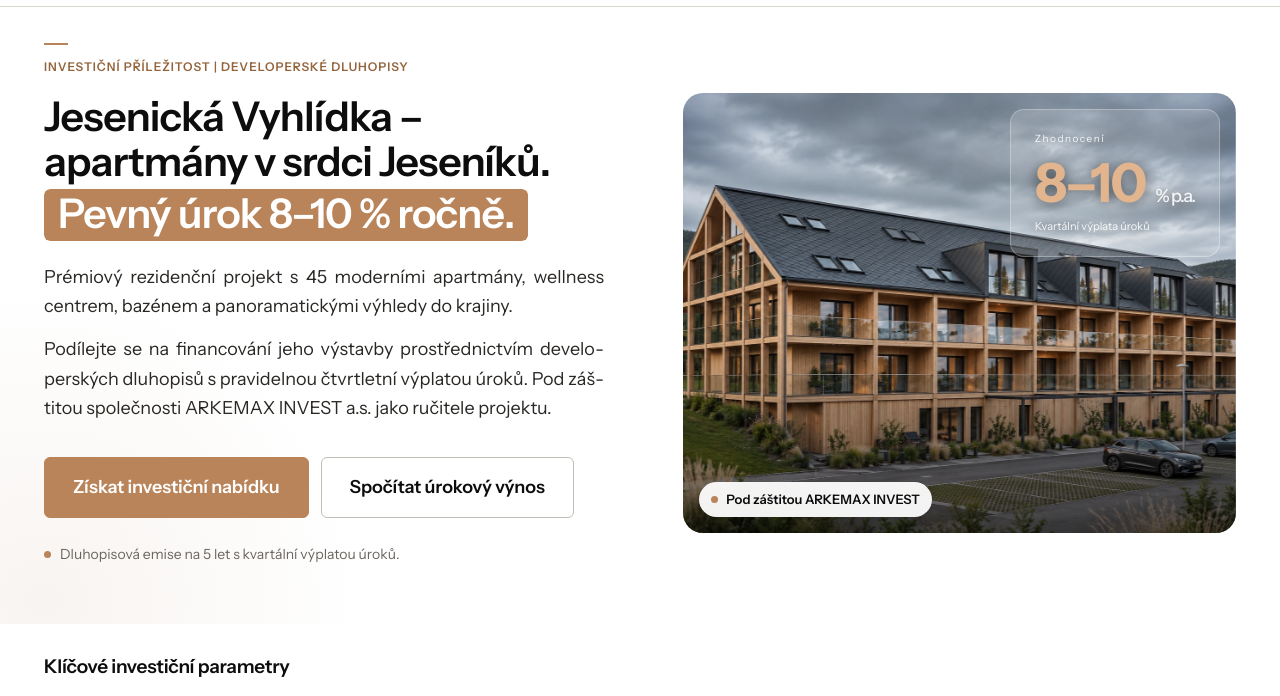
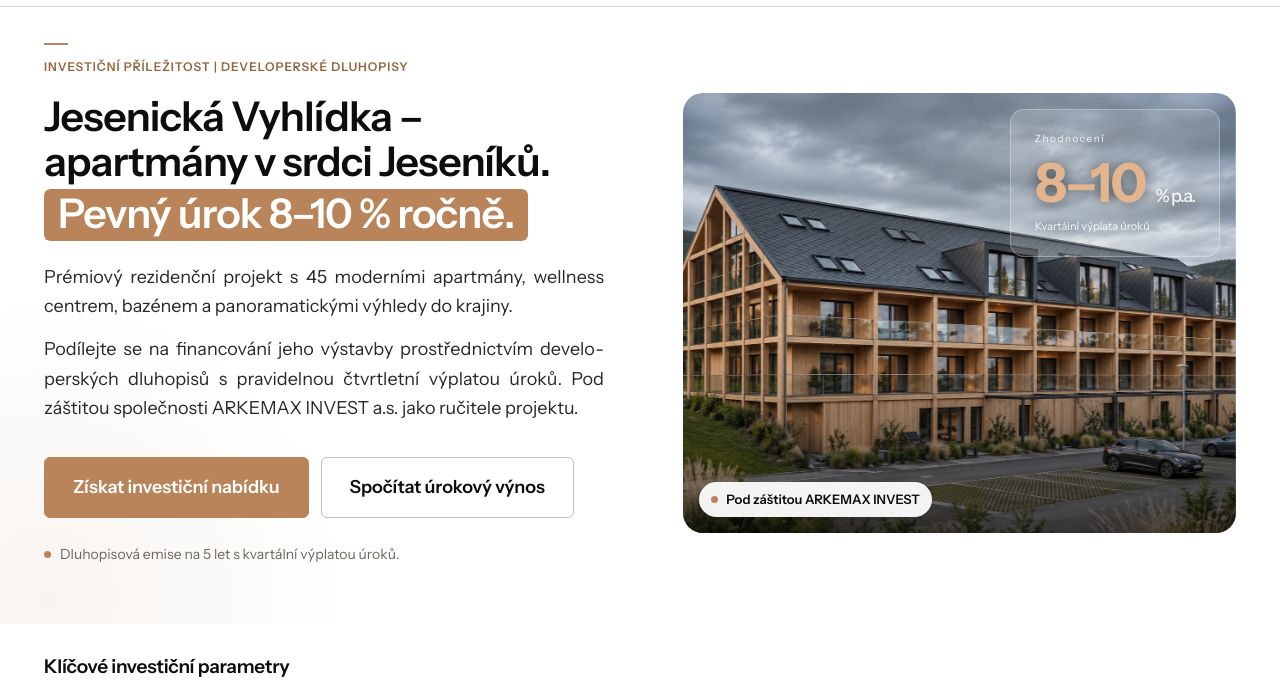
Before and after one commit to Escobarinc/jesenicka-vyhlidka, a plain HTML site: page index.html in a window 1280 px wide. Shown: the part 79-775 px from the top of the page. Drawn offline with Linux system fonts and the light colour scheme.

Commit message:
Úvod: poslední slovo odstavce nezůstává samo na řádku
Co-Authored-By: Claude Opus 5.5 <noreply@anthropic.com>

```diff
--- a/index.html
+++ b/index.html
@@ -32,7 +32,7 @@
       <div class="hero-copy">
         <div class="eyebrow eyebrow-gold"><span class="eyebrow-line"></span> Investiční příležitost | Developerské dluhopisy</div>
         <h1 id="hero-heading">Jesenická Vyhlídka –<br>apartmány v srdci Jeseníků.<br><span class="hero-highlight">Pevný úrok 8–10 % ročně.</span></h1>
-        <p class="hero-subtitle">Prémiový rezidenční projekt s 45 moderními apartmány, wellness centrem, bazénem a panoramatickými výhledy do krajiny.</p><p class="hero-subtitle">Podílejte se na financování jeho výstavby prostřednictvím developerských dluhopisů s pravidelnou čtvrtletní výplatou úroků. Pod záštitou společnosti <span class="nohy">ARKEMAX&nbsp;INVEST&nbsp;a.s.</span> jako ručitele projektu.</p>
+        <p class="hero-subtitle">Prémiový rezidenční projekt s 45 moderními apartmány, wellness centrem, bazénem a panoramatickými výhledy do&nbsp;krajiny.</p><p class="hero-subtitle">Podílejte se na financování jeho výstavby prostřednictvím developerských dluhopisů s pravidelnou čtvrtletní výplatou&nbsp;úroků. Pod záštitou společnosti <span class="nohy">ARKEMAX&nbsp;INVEST&nbsp;a.s.</span> jako&nbsp;ručitele&nbsp;projektu.</p>
         <div class="hero-actions"><a class="btn btn-gold btn-large" href="#kontakt">Získat investiční nabídku <span aria-hidden="true">↗</span></a><a class="btn btn-outline btn-large" href="#kalkulacka">Spočítat úrokový výnos <span aria-hidden="true">→</span></a></div>
         <div class="hero-fine"><span class="signal" aria-hidden="true"></span> Dluhopisová emise na 5 let s kvartální výplatou úroků.</div>
       </div>
--- a/premium.css
+++ b/premium.css
@@ -262,6 +262,6 @@ body .main-nav a.is-active::after{display:none}
 /* nadpis parametrů */
 body .stats-title{font-size:19px;font-weight:600;color:var(--ink);letter-spacing:-.014em;margin:28px auto 0}
 body .stats-grid{padding-top:14px}
-body .hero-subtitle{text-align:justify;hyphens:auto;-webkit-hyphens:auto;margin:0 0 14px!important}
+body .hero-subtitle{text-wrap:pretty;text-align:justify;hyphens:auto;-webkit-hyphens:auto;margin:0 0 14px!important}
 body .hero-subtitle:last-of-type{margin-bottom:28px!important}
 .nohy{hyphens:manual;-webkit-hyphens:manual;white-space:nowrap}
```
